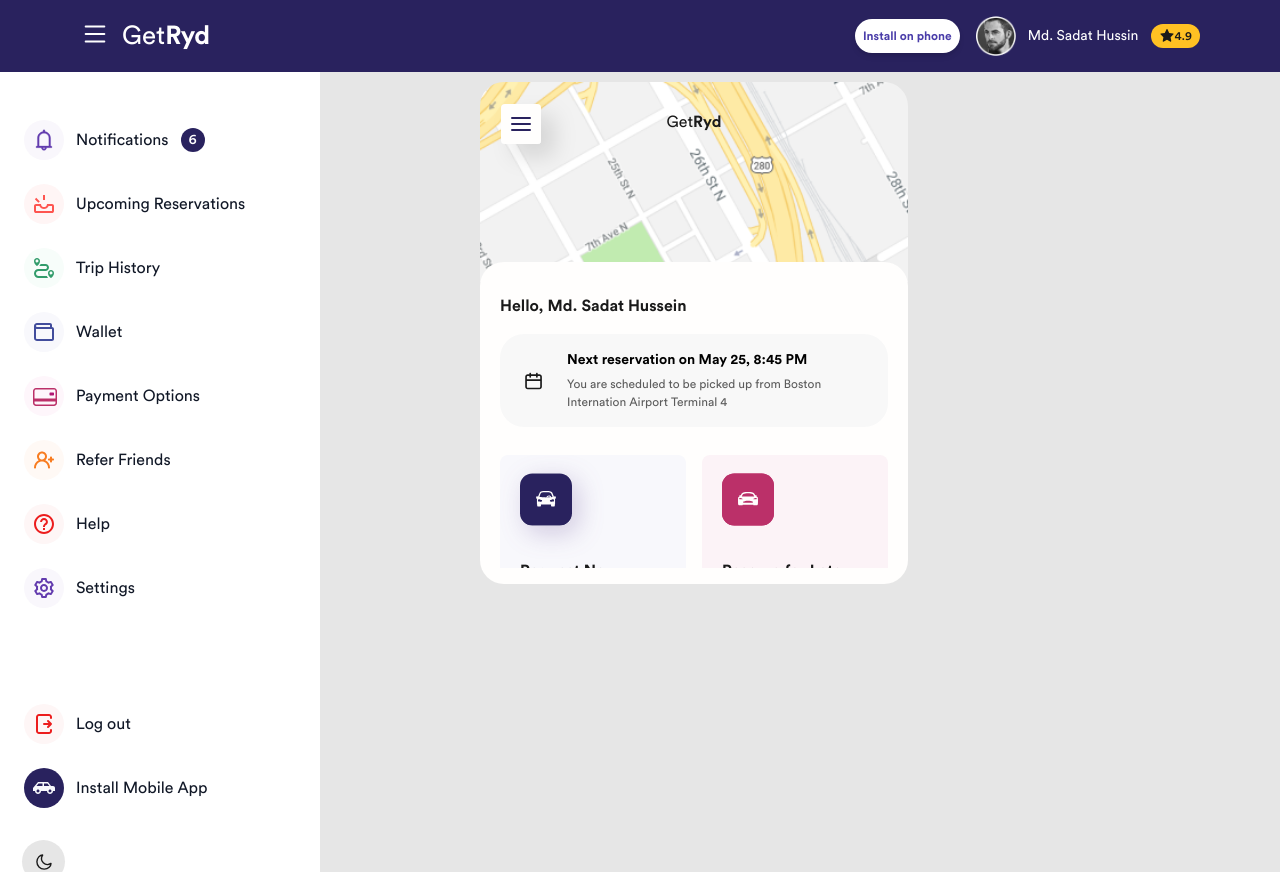
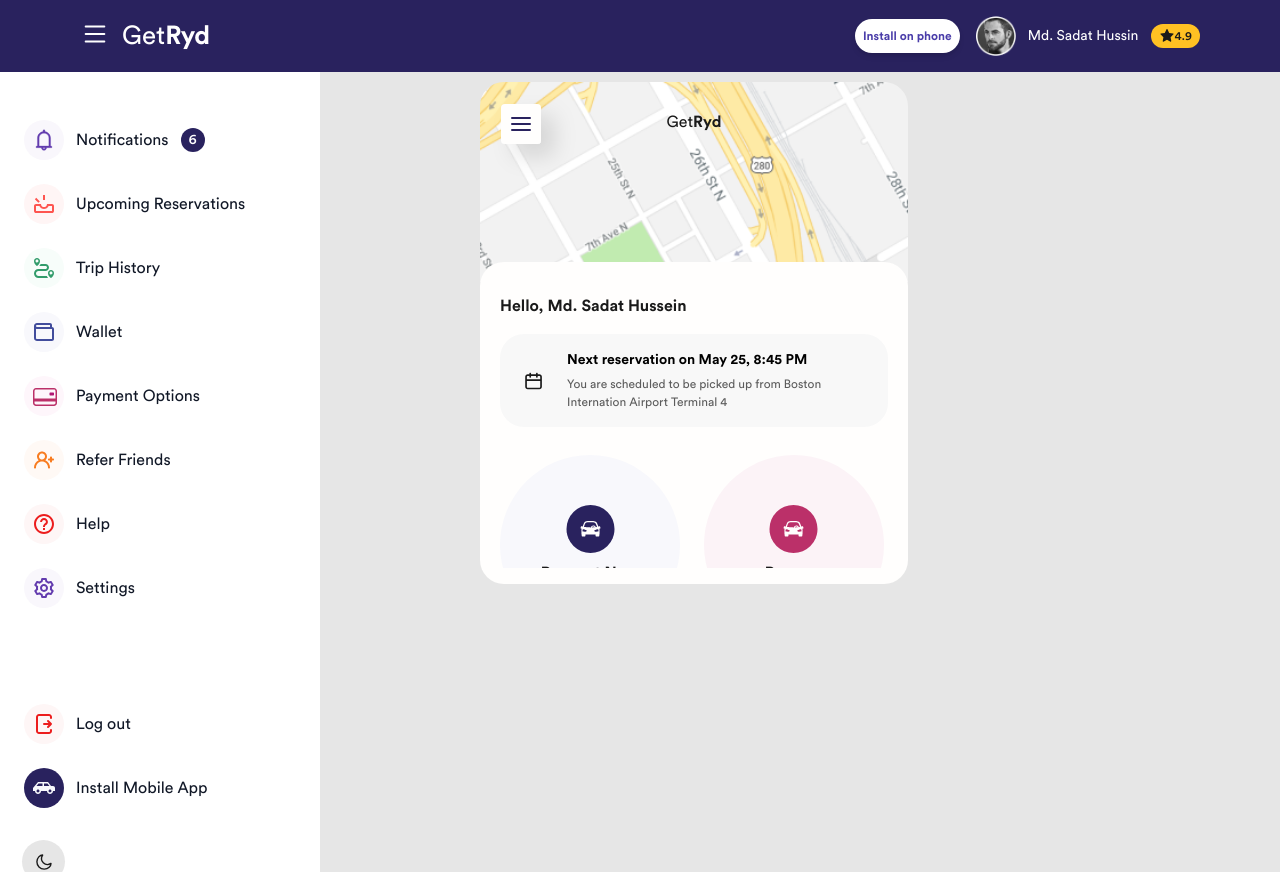
Before and after one commit to shohan-ch/ride-sharing-platform, a Next.js app: page /request_ride in a window 1280 px wide. Built offline with nearby package versions, Linux system fonts and the light colour scheme.

Commit message:
Changed request ride home page

```diff
--- a/src/components/RequestRide/Home/HomeView.jsx
+++ b/src/components/RequestRide/Home/HomeView.jsx
@@ -42,10 +42,10 @@ const HomeView = () => {
                 </h1>
                 <ReserveInfo />
 
-                <div className="mb-5 flex w-full justify-center gap-4">
+                <div className="mb-5 flex w-full justify-center gap-x-6">
                   <RequestContainer
                     heading="Request Now"
-                    subHeading="Schedule a trip for your upcoming travel itinerary."
+                    subHeading="Call a driver to pick you up right away."
                     iconName="carBgBlue"
                     color="bg-[#F8F8FC]"
                     clickHandler={() => Router.push("/request_ride/location")}
@@ -53,7 +53,7 @@ const HomeView = () => {
 
                   <RequestContainer
                     clickHandler={() => Router.push("/reserve")}
-                    heading="Reserve for Later"
+                    heading="Reserve"
                     subHeading="Schedule a trip for your upcoming travel itinerary."
                     iconName="carBgRed"
                     color="bg-[#FCF3F7]"
--- a/src/components/RequestRide/Home/RequestContainer.jsx
+++ b/src/components/RequestRide/Home/RequestContainer.jsx
@@ -9,19 +9,30 @@ const HomeRequestList = ({
 }) => {
   return (
     <>
+      <div>
         <div
-        className={`${color} cursor-pointer rounded-lg bg-[#F8F8FC] dark:bg-dark-2`}
+          className={`${color} flex cursor-pointer items-center justify-center rounded-full  bg-[#F8F8FC] dark:bg-dark-2 md:h-[180px] md:w-[180px] 2xs:h-[155px] 2xs:w-[155px]`}
           onClick={clickHandler}
         >
+          <div className="space-y-2">
+            <div className="flex justify-center">
               <IconSvg name={iconName} />
-        <div className="px-5 pb-2">
-          <h1 className="font-extrabold text-black dark:text-gray-2 2xl:text-[18px] 3xl:text-[18px] 2xs:text-26">
+            </div>
+            <div className="px-5 ">
+              <h1 className="font-extrabold text-black dark:text-gray-2 2xl:text-[18px] 3xl:text-[18px] 2xs:text-[15px]">
                 {heading}
               </h1>
-          <p className="text-[12px] text-gray-light dark:text-gray-2">
+            </div>
+
+            {/* <p className="text-[12px] text-gray-light dark:text-gray-2">
+            {subHeading}
+          </p> */}
+          </div>
+        </div>
+
+        <p className="mt-3 text-center text-[12px] font-medium text-gray-light dark:text-gray-2">
           {subHeading}
         </p>
-        </div>
       </div>
     </>
   );
```
Also changed, not shown: public/assets/images/request_ride/Frame 1455.svg (added), public/assets/images/request_ride/Frame 14556.svg (added), src/icons/IconSvg.js. Lines whose indentation alone changed are shown as unchanged.
